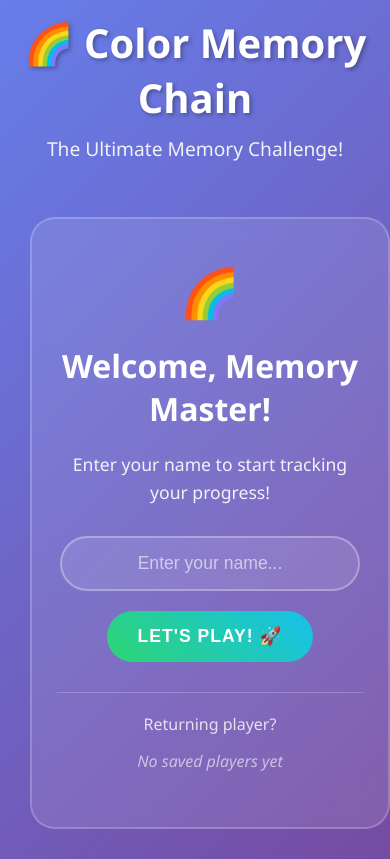
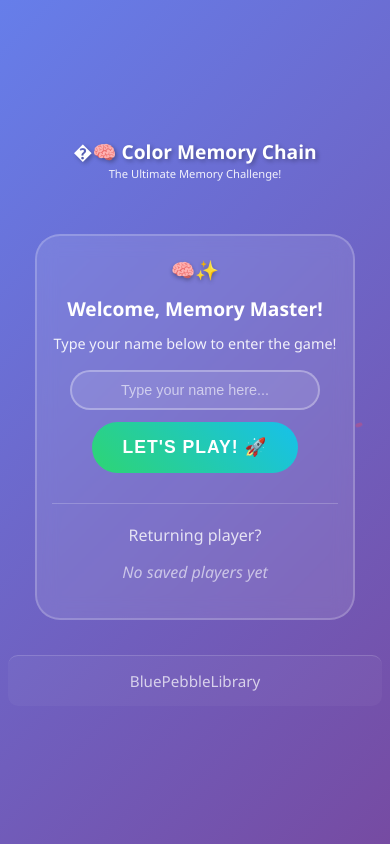
Before and after one commit to asiya-farseen/ColourGameTherory, a website: page index.html in a window 390 px wide. Drawn offline with Linux system fonts and the light colour scheme.

Commit message:
Add files via upload

```diff
--- a/index.html
+++ b/index.html
@@ -11,22 +11,20 @@
     <div id="welcomeScreen" class="welcome-screen">
       <div class="container">
         <header>
-          <h1>🌈 Color Memory Chain</h1>
+          <h1>�🧠 Color Memory Chain</h1>
           <p>The Ultimate Memory Challenge!</p>
         </header>
 
         <div class="welcome-card">
-          <div class="game-icon">🌈</div>
+          <div class="game-icon">🧠✨</div>
           <h2>Welcome, Memory Master!</h2>
-          <p class="welcome-text">
-            Enter your name to start tracking your progress!
-          </p>
+          <p class="welcome-text">Type your name below to enter the game!</p>
 
           <div class="name-input-section">
             <input
               type="text"
               id="playerName"
-              placeholder="Enter your name..."
+              placeholder="Type your name here..."
               maxlength="20"
               autocomplete="off"
             />
@@ -40,6 +38,12 @@
             <div id="savedPlayers" class="saved-players"></div>
           </div>
         </div>
+
+        <footer class="welcome-footer">
+          <p class="site-tagline">
+            BluePebbleLibrary</strong>
+          </p>
+        </footer>
       </div>
     </div>
 
@@ -90,10 +94,8 @@
         </div>
 
         <footer>
-          <p>
-            <p class="site-tagline">A Project by <strong>Asiya Farseen</strong> • <em>BluePebbleLibrary</em> • Compete. Play. Win.</p>
-
-
+          <p class="site-tagline">
+            A BluePebbleLibrary </strong>
           </p>
         </footer>
       </div>
--- a/styles/main.css
+++ b/styles/main.css
@@ -28,7 +28,7 @@ header {
 }
 
 header h1 {
-  font-size: 3rem;
+  font-size: 2.2rem;
   margin-bottom: 10px;
   text-shadow: 2px 2px 4px rgba(0, 0, 0, 0.3);
 }
@@ -97,6 +97,13 @@ header p {
   letter-spacing: normal;
 }
 
+.start-section {
+  display: flex;
+  justify-content: center;
+  align-items: center;
+  margin-top: 20px;
+}
+
 .game-info {
   display: grid;
   grid-template-columns: repeat(auto-fit, minmax(300px, 1fr));
@@ -130,9 +137,11 @@ header p {
 }
 
 .game-icon {
-  font-size: 4rem;
-  margin-bottom: 20px;
+  font-size: 2.5rem;
+  margin-bottom: 12px;
   animation: bounce 2s infinite;
+  text-shadow: 0 2px 4px rgba(0, 0, 0, 0.3);
+  display: inline-block;
 }
 
 .game-card h2 {
@@ -161,6 +170,17 @@ footer {
   text-align: center;
   opacity: 0.8;
   font-size: 0.9rem;
+}
+
+.site-tagline {
+  margin: 0;
+  color: #fff;
+  opacity: 0.9;
+}
+
+.site-tagline strong {
+  color: #ffa502;
+  font-weight: 600;
 }
 
 /* Animations */
@@ -203,39 +223,211 @@ footer {
 }
 
 /* Responsive Design */
+/* Touch-friendly improvements */
+.play-btn,
+.saved-player-btn {
+  min-height: 44px; /* iOS recommended minimum touch target */
+  touch-action: manipulation; /* Prevents zoom on double-tap */
+}
+
+/* Mobile Responsiveness - Improved */
 @media (max-width: 768px) {
   .container {
-    padding: 15px;
+    padding: 10px;
+    max-width: 100%;
   }
 
   header h1 {
-    font-size: 2.5rem;
+    font-size: 1.6rem;
+    margin-bottom: 2px;
+  }
+
+  header p {
+    font-size: 0.8rem;
+    margin-bottom: 10px;
   }
 
   .main-game-card {
-    padding: 40px 25px;
+    padding: 15px 10px;
+    margin: 5px 0;
   }
 
   .main-game-card h2 {
-    font-size: 1.8rem;
+    font-size: 1.2rem;
+    margin-bottom: 10px;
   }
 
   .game-icon {
-    font-size: 3rem;
+    font-size: 1.5rem;
+  }
+
+  .game-intro {
+    margin-bottom: 20px;
   }
 
   .game-info {
     grid-template-columns: 1fr;
-    gap: 20px;
+    gap: 15px;
   }
 
   .info-section {
-    padding: 25px 20px;
+    padding: 15px;
+  }
+
+  .welcome-footer {
+    margin-top: 20px;
+    padding: 10px 0;
+  }
+
+  .welcome-footer p {
+    font-size: 0.85rem;
   }
 
   .play-btn {
     padding: 18px 35px;
     font-size: 1.1rem;
+    width: 100%;
+    max-width: 300px;
+  }
+}
+
+/* Small Mobile Phones */
+@media (max-width: 480px) {
+  .container {
+    padding: 5px;
+    align-items: center;
+  }
+
+  header h1 {
+    font-size: 1.2rem;
+    margin-bottom: 1px;
+  }
+
+  header p {
+    font-size: 0.7rem;
+    margin-bottom: 8px;
+  }
+
+  .welcome-card {
+    padding: 15px 12px;
+    margin: 3px auto;
+    max-width: 280px;
+  }
+
+  .welcome-card h2 {
+    font-size: 1rem;
+    margin-bottom: 6px;
+  }
+
+  .welcome-text {
+    font-size: 0.8rem;
+    margin-bottom: 10px;
+  }
+
+  .name-input-section {
+    margin-bottom: 10px;
+  }
+
+  #playerName {
+    padding: 8px 12px;
+    font-size: 0.85rem;
+    margin-bottom: 8px;
+    max-width: 220px;
+  }
+
+  .main-game-card {
+    padding: 15px 10px;
+    margin: 5px 0;
+  }
+
+  .main-game-card h2 {
+    font-size: 1.2rem;
+    margin-bottom: 10px;
+  }
+
+  .game-icon {
+    font-size: 1.2rem;
+  }
+
+  .game-intro {
+    margin-bottom: 15px;
+  }
+
+  .welcome-card h2 {
+    font-size: 1.1rem;
+    margin-bottom: 8px;
+  }
+
+  .player-stats {
+    grid-template-columns: 1fr 1fr 1fr;
+    gap: 5px;
+    margin-bottom: 15px;
+    padding: 10px;
+  }
+
+  .stat-item {
+    padding: 5px;
+  }
+
+  .stat-icon {
+    font-size: 1rem;
+    margin-bottom: 2px;
+  }
+
+  .stat-label {
+    font-size: 0.7rem;
+  }
+
+  .stat-value {
+    font-size: 1rem;
+  }
+
+  .player-stats {
+    grid-template-columns: 1fr 1fr 1fr;
+    gap: 3px;
+    margin-bottom: 10px;
+    padding: 8px;
+  }
+
+  .stat-item {
+    padding: 3px;
+  }
+
+  .stat-icon {
+    font-size: 0.9rem;
+    margin-bottom: 1px;
+  }
+
+  .stat-label {
+    font-size: 0.6rem;
+  }
+
+  .stat-value {
+    font-size: 0.9rem;
+  }
+
+  .play-btn {
+    padding: 15px 25px;
+    font-size: 1rem;
+    width: 100%;
+    max-width: 280px;
+  }
+
+  .btn-text {
+    font-size: 1rem;
+  }
+
+  .btn-subtitle {
+    font-size: 0.8rem;
+  }
+
+  .welcome-footer {
+    margin-top: 10px;
+    padding: 4px 0;
+  }
+
+  .welcome-footer p {
+    font-size: 0.7rem;
   }
 }
 
@@ -328,25 +520,36 @@ footer {
 .welcome-screen {
   min-height: 100vh;
   display: flex;
+  align-items: flex-start;
+  justify-content: center;
+  padding: 10px 0;
+}
+
+.welcome-screen .container {
+  display: flex;
+  flex-direction: column;
+  justify-content: center;
   align-items: center;
-  justify-content: center;
+  width: 100%;
+  max-width: 600px;
+  min-height: calc(100vh - 20px);
 }
 
 .welcome-card {
   background: rgba(255, 255, 255, 0.1);
   backdrop-filter: blur(10px);
   border-radius: 25px;
-  padding: 50px 40px;
+  padding: 40px 30px;
   text-align: center;
   border: 2px solid rgba(255, 255, 255, 0.2);
   animation: fadeInUp 1s ease-out;
-  max-width: 500px;
+  max-width: 450px;
   width: 100%;
 }
 
 .welcome-card h2 {
-  font-size: 2rem;
-  margin-bottom: 20px;
+  font-size: 1.5rem;
+  margin-bottom: 15px;
   color: #fff;
 }
 
@@ -438,6 +641,27 @@ footer {
   transform: translateY(-2px);
 }
 
+/* Welcome Footer */
+.welcome-footer {
+  margin-top: 30px;
+  padding: 15px 0;
+  text-align: center;
+  animation: fadeIn 1.5s ease-out;
+  border-top: 1px solid rgba(255, 255, 255, 0.2);
+  background: rgba(255, 255, 255, 0.05);
+  border-radius: 10px;
+  width: 100%;
+  align-self: center;
+}
+
+.welcome-footer p {
+  font-size: 0.95rem;
+  opacity: 0.9;
+  color: #fff;
+  margin: 0;
+  font-weight: 500;
+}
+
 /* Main Screen Styles */
 .main-header {
   position: relative;
@@ -512,9 +736,38 @@ footer {
 
 /* Responsive Design Updates */
 @media (max-width: 768px) {
+  .container {
+    padding: 8px;
+    display: flex;
+    flex-direction: column;
+    align-items: center;
+  }
+
   .welcome-card {
-    padding: 40px 25px;
-    margin: 15px;
+    padding: 20px 15px;
+    margin: 5px auto;
+    max-width: 320px;
+  }
+
+  .welcome-card h2 {
+    font-size: 1.2rem;
+    margin-bottom: 10px;
+  }
+
+  .welcome-text {
+    font-size: 0.9rem;
+    margin-bottom: 15px;
+  }
+
+  .name-input-section {
+    margin-bottom: 15px;
+  }
+
+  #playerName {
+    padding: 10px 14px;
+    font-size: 0.9rem;
+    margin-bottom: 12px;
+    max-width: 250px;
   }
 
   .player-info {
```
Also changed, not shown: styles/color-memory.css (+57 -0 lines).
